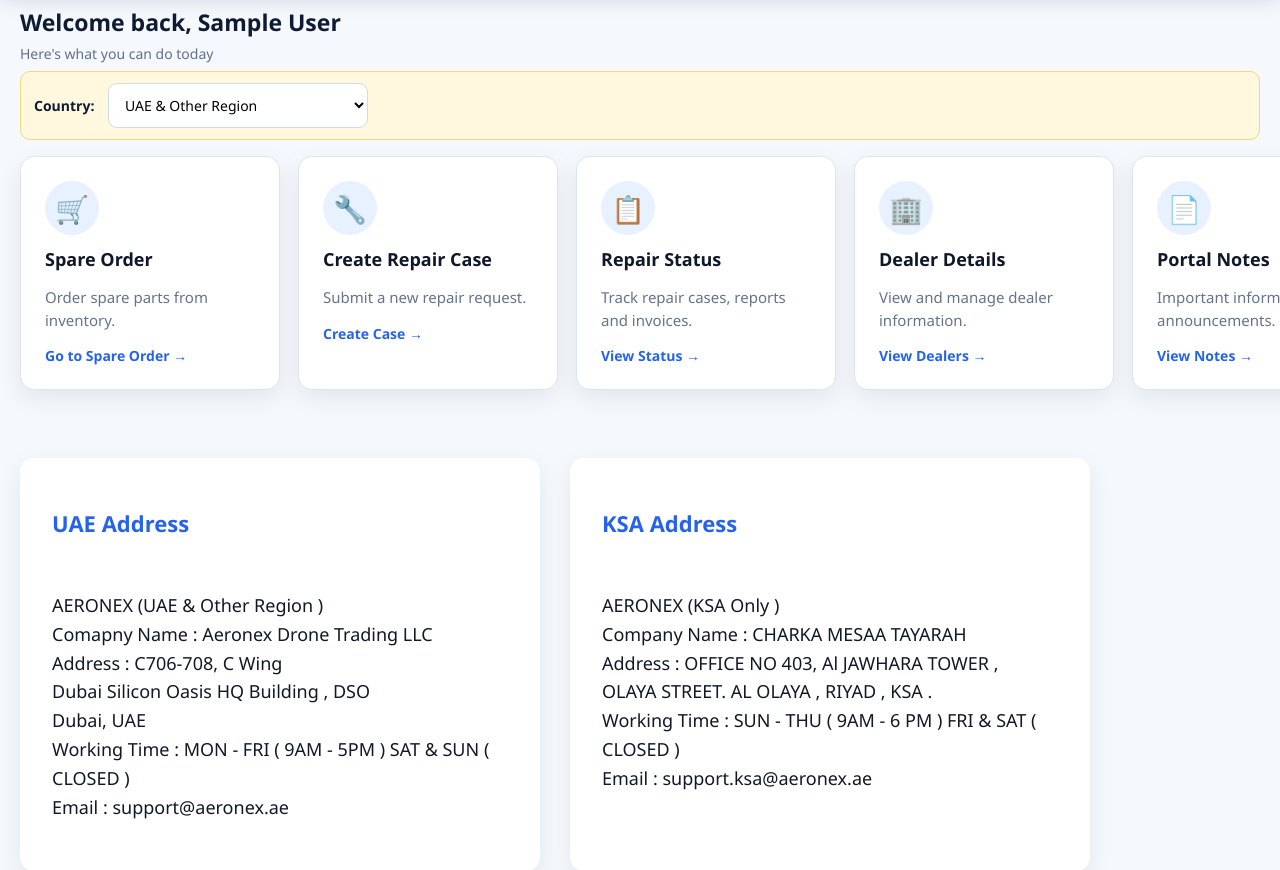
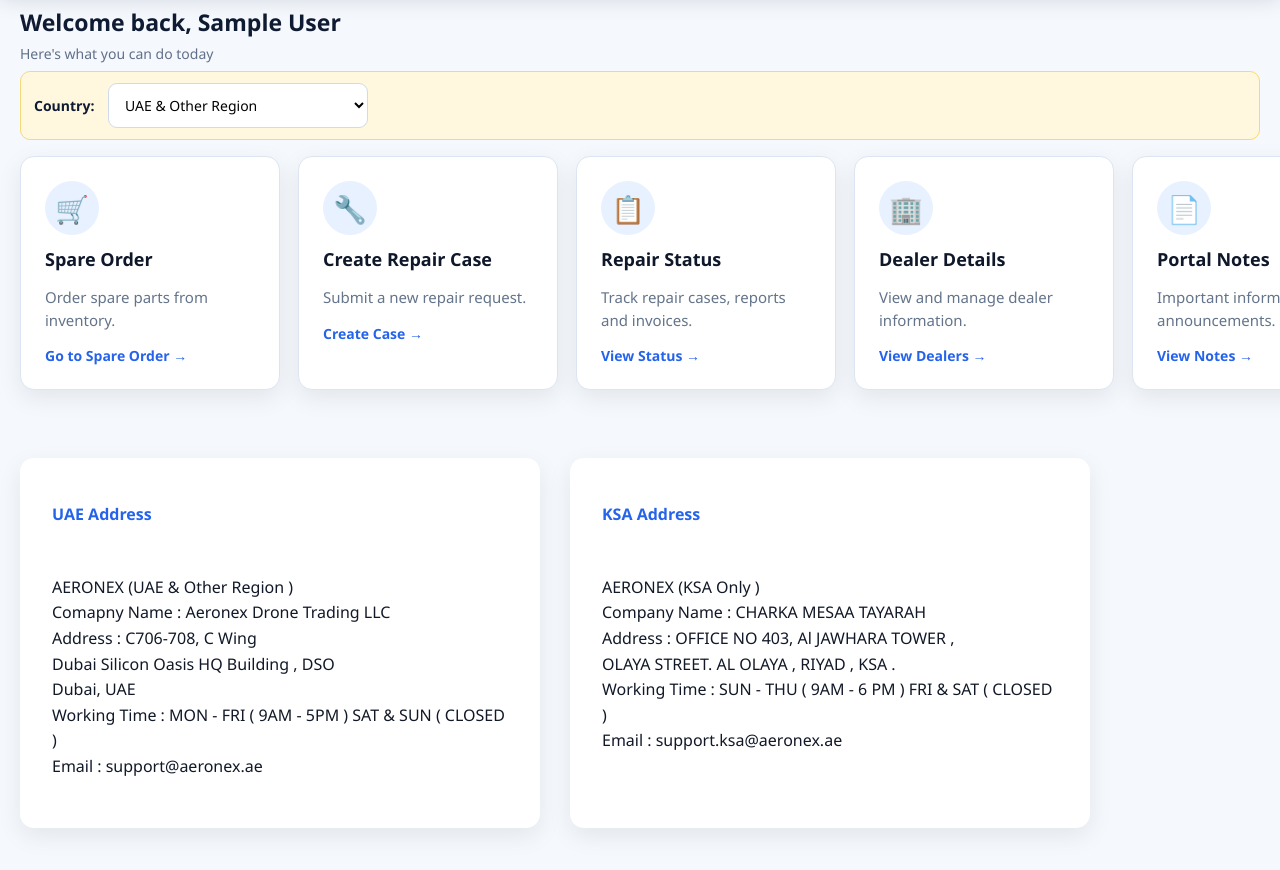
Before and after one commit to jocyjohn47/Aeronex-RMA, a plain HTML site: page dashboard.html in a window 1280 px wide. Shown: the part 84-954 px from the top of the page. Drawn offline with Linux system fonts and the light colour scheme; no server answers; sample sign-in values are in the browser's storage.

Commit message:
Update style.css

```diff
--- a/css/style.css
+++ b/css/style.css
@@ -116,14 +116,14 @@
 
 .address-box h2{
   color:#2563eb;
-  font-size:22px;
+  font-size:16px;
   margin-bottom:24px;
   font-weight:700;
 }
 
 .address-box p{
   color:#111827;
-  font-size:18px;
+  font-size:16px;
   line-height:1.6;
   white-space:pre-line;
 }
```
